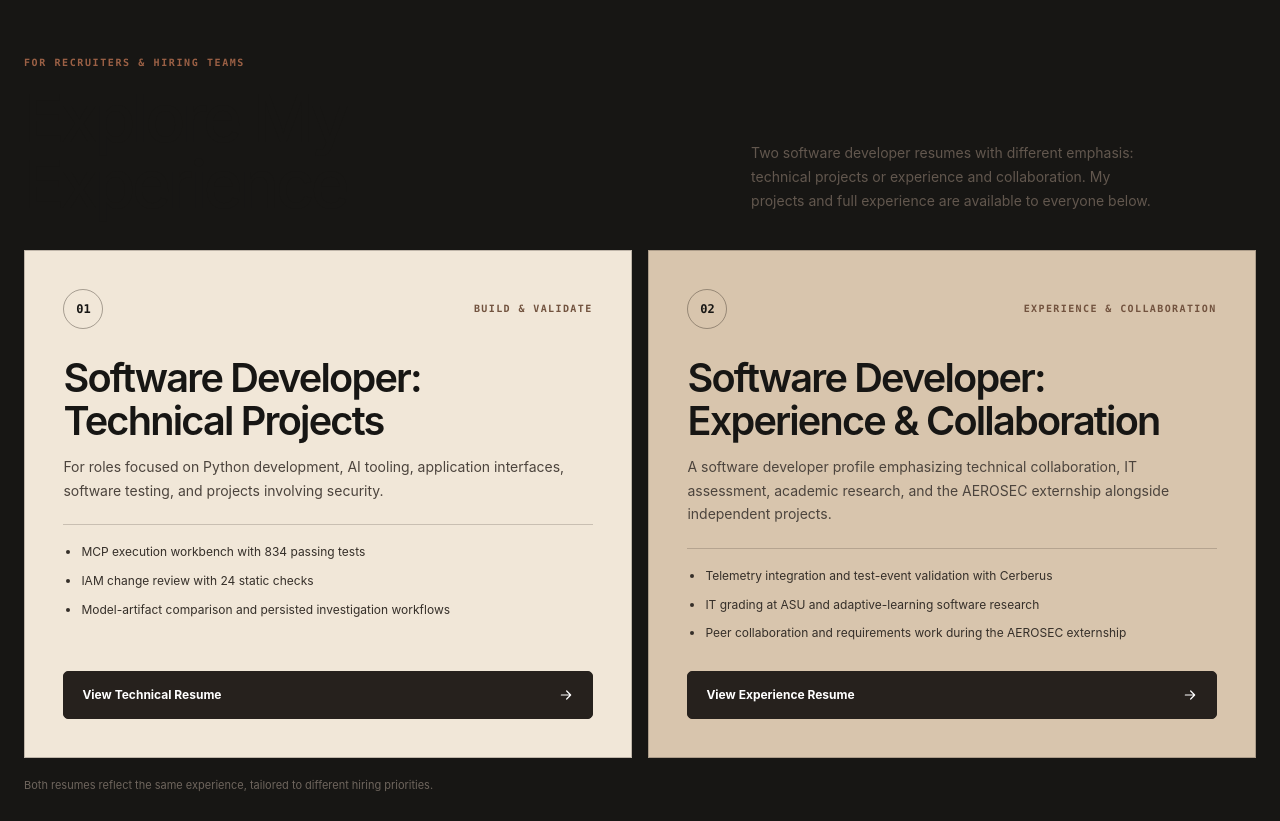
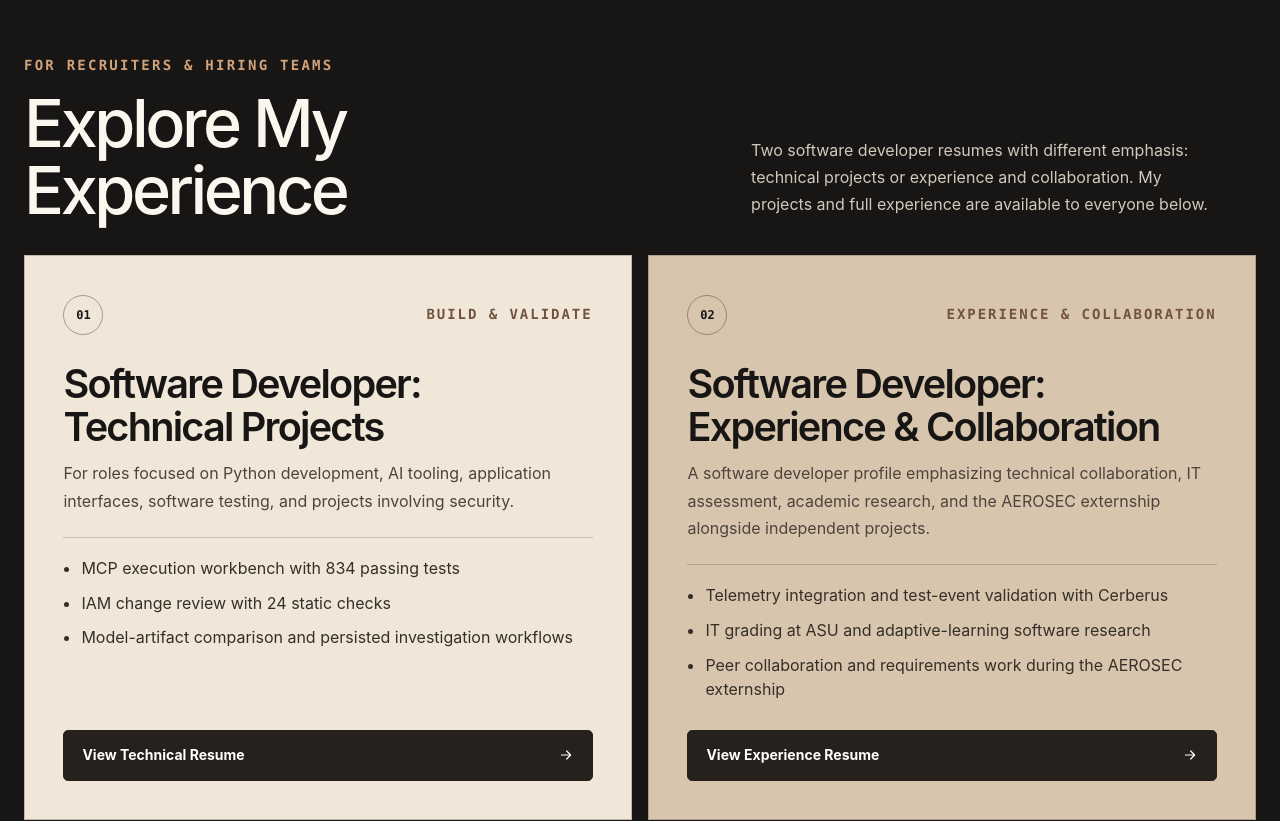
Before and after one commit to poojakira/Pooja_Kiran_Portfolio_Website, a Next.js app: page / in a window 1280 px wide. Shown: the part 1480-2301 px from the top of the page. Built offline with nearby package versions, Linux system fonts and the light colour scheme.

Commit message:
Fix contrast and text size in resume choices

```diff
--- a/src/app/globals.css
+++ b/src/app/globals.css
@@ -1026,7 +1026,7 @@ section[id],article[id]{scroll-margin-top:82px}
 @media(max-width:600px){.investigation-flow{grid-template-columns:1fr}.investigation-flow article{min-height:0}}
 
 
-/* Clear recruiter paths: one portfolio, two role-specific resumes. */
+/* Clear recruiter paths: two software developer resumes with different emphasis. */
 .role-chooser{
   width:min(var(--max),calc(100% - 48px));
   margin:0 auto;
@@ -1040,8 +1040,9 @@ section[id],article[id]{scroll-margin-top:82px}
   gap:44px;
   margin-bottom:32px;
 }
-.role-chooser-intro .eyebrow{margin:0 0 15px}
+.role-chooser-intro .eyebrow{margin:0 0 15px;color:#d1a37c;font-size:.875rem}
 .role-chooser-intro h2{
+  color:var(--cream);
   max-width:15ch;
   margin:0;
   font-size:clamp(42px,5.2vw,72px);
@@ -1052,8 +1053,8 @@ section[id],article[id]{scroll-margin-top:82px}
 .role-chooser-intro>p{
   max-width:46ch;
   margin:0 0 5px;
-  color:#62574e;
-  font-size:14px;
+  color:#d4c8bc;
+  font-size:1rem;
   line-height:1.7;
 }
 .role-chooser-grid{
@@ -1082,7 +1083,7 @@ section[id],article[id]{scroll-margin-top:82px}
   font:700 12px/1 var(--mono);
 }
 .role-option-category{
-  font:750 10px/1.4 var(--mono);
+  font:750 .875rem/1.4 var(--mono);
   text-transform:uppercase;
   letter-spacing:.14em;
   color:#72533f;
@@ -1097,7 +1098,7 @@ section[id],article[id]{scroll-margin-top:82px}
 .role-option>p{
   max-width:58ch;
   margin:0;
-  font-size:14px;
+  font-size:1rem;
   line-height:1.7;
   color:#4c443d;
 }
@@ -1107,7 +1108,7 @@ section[id],article[id]{scroll-margin-top:82px}
   display:grid;
   gap:10px;
   border-top:1px solid rgba(43,34,28,.2);
-  font-size:12px;
+  font-size:1rem;
   line-height:1.55;
   color:#352f29;
 }
@@ -1123,7 +1124,7 @@ section[id],article[id]{scroll-margin-top:82px}
   background:#26211d;
   color:#fff;
   border-radius:5px;
-  font-size:12px;
+  font-size:.875rem;
   font-weight:750;
   text-decoration:none;
   transition:background .2s,transform .2s;
@@ -1139,8 +1140,8 @@ section[id],article[id]{scroll-margin-top:82px}
 .role-chooser-note{
   max-width:85ch;
   margin:18px 0 0;
-  color:#6e655d;
-  font-size:11px;
+  color:#d4c8bc;
+  font-size:.875rem;
   line-height:1.7;
 }
 @media(max-width:900px){
```
